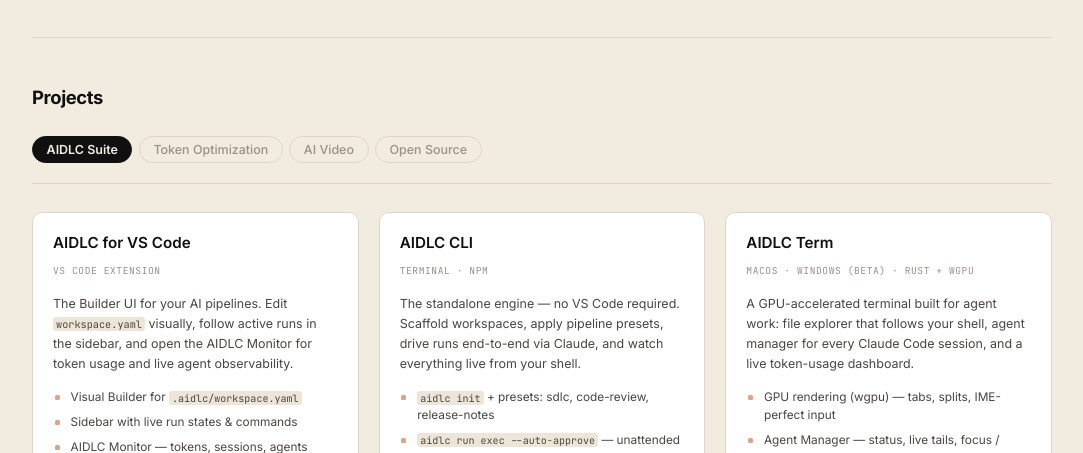
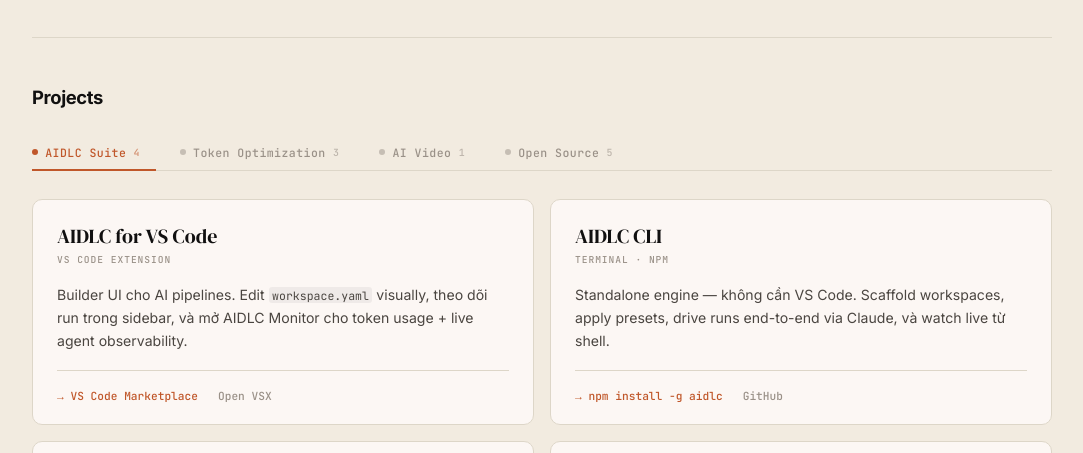
Before and after one commit to hueanmy/hueanmy.github.io, an Astro site: page / in a window 1280 px wide. Both pictures are taken after a click on the tab "Projects". Shown: the part 347-800 px from the top of the page, without its empty margins (98-1181 px from the left). Built offline with nearby package versions, Linux system fonts and the light colour scheme; Astro itself is replaced by a stand-in of ours.

Commit message:
redesign: AIDLC Suite cards & cat-nav to serif/mono editorial style

```diff
--- a/src/components/AIDLCSuite.astro
+++ b/src/components/AIDLCSuite.astro
@@ -1,95 +1,58 @@
 ---
-// AIDLC Suite — product cards adapted to site beige theme
+// AIDLC Suite — editorial card style
 ---
 
 <div class="aidlc-grid">
 
   <!-- VS Code Extension -->
   <div class="ac-card">
-    <div class="ac-head">
-      <h3>AIDLC for VS Code</h3>
+    <div class="ac-body">
+      <h3 class="ac-title">AIDLC for VS Code</h3>
       <span class="ac-kind">VS Code Extension</span>
+      <p class="ac-desc">Builder UI cho AI pipelines. Edit <code>workspace.yaml</code> visually, theo dõi run trong sidebar, và mở AIDLC Monitor cho token usage + live agent observability.</p>
     </div>
-    <p class="ac-desc">The Builder UI for your AI pipelines. Edit <code>workspace.yaml</code> visually, follow active runs in the sidebar, and open the AIDLC Monitor for token usage and live agent observability.</p>
-    <ul class="ac-features">
-      <li>Visual Builder for <code>.aidlc/workspace.yaml</code></li>
-      <li>Sidebar with live run states &amp; commands</li>
-      <li>AIDLC Monitor — tokens, sessions, agents</li>
-      <li>Session-insights dashboard from Claude transcripts</li>
-    </ul>
-    <div class="ac-actions">
-      <a class="ac-btn ac-btn-primary" href="https://marketplace.visualstudio.com/items?itemName=hueanmy.aidlc" target="_blank" rel="noopener">
-        Install from VS Code Marketplace
-      </a>
-      <a class="ac-btn ac-btn-ghost" href="https://open-vsx.org/extension/hueanmy/aidlc" target="_blank" rel="noopener">Install from Open VSX</a>
+    <div class="ac-footer">
+      <a class="ac-link ac-link--primary" href="https://marketplace.visualstudio.com/items?itemName=hueanmy.aidlc" target="_blank" rel="noopener">&rarr;&nbsp;VS Code Marketplace</a>
+      <a class="ac-link" href="https://open-vsx.org/extension/hueanmy/aidlc" target="_blank" rel="noopener">Open VSX</a>
     </div>
   </div>
 
   <!-- CLI -->
   <div class="ac-card">
-    <div class="ac-head">
-      <h3>AIDLC CLI</h3>
-      <span class="ac-kind">Terminal · npm</span>
+    <div class="ac-body">
+      <h3 class="ac-title">AIDLC CLI</h3>
+      <span class="ac-kind">Terminal &middot; npm</span>
+      <p class="ac-desc">Standalone engine — không cần VS Code. Scaffold workspaces, apply presets, drive runs end-to-end via Claude, và watch live từ shell.</p>
     </div>
-    <p class="ac-desc">The standalone engine — no VS Code required. Scaffold workspaces, apply pipeline presets, drive runs end-to-end via Claude, and watch everything live from your shell.</p>
-    <ul class="ac-features">
-      <li><code>aidlc init</code> + presets: sdlc, code-review, release-notes</li>
-      <li><code>aidlc run exec --auto-approve</code> — unattended runs</li>
-      <li><code>aidlc watch</code> / <code>tail</code> — live run table &amp; stream</li>
-      <li><code>aidlc dashboard</code> — browser UI on localhost</li>
-    </ul>
-    <div class="ac-actions">
-      <a class="ac-btn ac-btn-primary" href="https://github.com/aidlc-io/aidlc/tree/main/packages/cli" target="_blank" rel="noopener">
-        npm install -g aidlc
-      </a>
-      <a class="ac-btn ac-btn-ghost" href="https://www.npmjs.com/package/aidlc" target="_blank" rel="noopener">View on npm</a>
-      <a class="ac-btn ac-btn-ghost" href="https://github.com/aidlc-io/aidlc" target="_blank" rel="noopener">Source on GitHub</a>
+    <div class="ac-footer">
+      <a class="ac-link ac-link--primary" href="https://www.npmjs.com/package/aidlc" target="_blank" rel="noopener">&rarr;&nbsp;npm install -g aidlc</a>
+      <a class="ac-link" href="https://github.com/aidlc-io/aidlc" target="_blank" rel="noopener">GitHub</a>
     </div>
   </div>
 
   <!-- AIDLC Term -->
   <div class="ac-card">
-    <div class="ac-head">
-      <h3>AIDLC Term</h3>
-      <span class="ac-kind">macOS · Windows (beta) · Rust + wgpu</span>
+    <div class="ac-body">
+      <h3 class="ac-title">AIDLC Term</h3>
+      <span class="ac-kind">macOS &middot; Windows Beta &middot; Rust + wgpu</span>
+      <p class="ac-desc">GPU-accelerated terminal cho agent work: file explorer theo shell, agent manager cho mọi Claude Code session, và live token-usage dashboard.</p>
     </div>
-    <p class="ac-desc">A GPU-accelerated terminal built for agent work: file explorer that follows your shell, agent manager for every Claude Code session, and a live token-usage dashboard.</p>
-    <ul class="ac-features">
-      <li>GPU rendering (wgpu) — tabs, splits, IME-perfect input</li>
-      <li>Agent Manager — status, live tails, focus / interrupt</li>
-      <li>Usage Dashboard — burn rate &amp; limit prediction</li>
-      <li>File tree follows the shell's cwd</li>
-      <li>Native shortcuts — ⌘ on macOS, Ctrl+Shift on Windows</li>
-    </ul>
-    <div class="ac-actions">
-      <a class="ac-btn ac-btn-primary" href="https://github.com/aidlc-io/aidlc-io.github.io/releases/download/term-v0.3.2/AIDLC-Term-0.3.2.dmg">
-        Download for macOS <span class="ac-sub">v0.3.2 · 5.5 MB</span>
-      </a>
-      <a class="ac-btn ac-btn-ghost" href="https://github.com/aidlc-io/aidlc-io.github.io/releases/download/term-v0.3.2/AIDLC-Term-0.3.2-windows.zip">
-        Download for Windows <span class="ac-sub">v0.3.2 · 5.3 MB</span>
-      </a>
-      <p class="ac-note">macOS: not notarized — first launch via System Settings → Privacy &amp; Security → Open Anyway. Windows is in beta.</p>
+    <div class="ac-footer">
+      <a class="ac-link ac-link--primary" href="https://github.com/aidlc-io/aidlc-io.github.io/releases/download/term-v0.3.2/AIDLC-Term-0.3.2.dmg">&rarr;&nbsp;Download macOS</a>
+      <a class="ac-link" href="https://github.com/aidlc-io/aidlc-io.github.io/releases/download/term-v0.3.2/AIDLC-Term-0.3.2-windows.zip">Windows (beta)</a>
     </div>
   </div>
 
   <!-- AIDLC TestAgent -->
   <div class="ac-card">
-    <div class="ac-head">
-      <h3>AIDLC TestAgent</h3>
-      <span class="ac-kind">CLI · npm · TypeScript</span>
+    <div class="ac-body">
+      <h3 class="ac-title">AIDLC TestAgent</h3>
+      <span class="ac-kind">CLI &middot; npm &middot; TypeScript</span>
+      <p class="ac-desc">Open-source AI test agent cho web, desktop, API &amp; mobile. Point vào target, approve plan, nhận về test suite chạy được. Không telemetry, không cần API key.</p>
     </div>
-    <p class="ac-desc">Open-source AI test agent for web, desktop, API &amp; mobile. Point it at a target, approve the plan, get a passing test suite. No telemetry, no model API keys required.</p>
-    <ul class="ac-features">
-      <li>Supports web, desktop, API &amp; mobile targets</li>
-      <li>Approve the generated test plan before execution</li>
-      <li>No telemetry, no external model API keys</li>
-      <li>Outputs a runnable test suite you own</li>
-    </ul>
-    <div class="ac-actions">
-      <a class="ac-btn ac-btn-primary" href="https://www.npmjs.com/package/aidlc-testagent" target="_blank" rel="noopener">
-        npm install -g aidlc-testagent
-      </a>
-      <a class="ac-btn ac-btn-ghost" href="https://github.com/aidlc-io/aidlc-testagent" target="_blank" rel="noopener">Source on GitHub</a>
+    <div class="ac-footer">
+      <a class="ac-link ac-link--primary" href="https://www.npmjs.com/package/aidlc-testagent" target="_blank" rel="noopener">&rarr;&nbsp;npm install -g aidlc-testagent</a>
+      <a class="ac-link" href="https://github.com/aidlc-io/aidlc-testagent" target="_blank" rel="noopener">GitHub</a>
     </div>
   </div>
 
@@ -98,121 +61,77 @@
 <style>
   .aidlc-grid {
     display: grid;
-    grid-template-columns: repeat(3, 1fr);
-    gap: 1.25rem;
+    grid-template-columns: repeat(2, 1fr);
+    gap: 1rem;
   }
-  @media (max-width: 900px) { .aidlc-grid { grid-template-columns: repeat(2, 1fr); } }
-  @media (max-width: 560px) { .aidlc-grid { grid-template-columns: 1fr; } }
+  @media (max-width: 640px) { .aidlc-grid { grid-template-columns: 1fr; } }
 
   .ac-card {
-    background: var(--bg-card);
+    background: color-mix(in srgb, var(--accent) 5%, var(--bg-card));
     border: 1px solid var(--border);
     border-radius: 10px;
-    padding: 1.25rem 1.25rem 1.1rem;
+    padding: 1.5rem 1.5rem 1.2rem;
     display: flex;
     flex-direction: column;
-    transition: box-shadow 150ms ease, transform 150ms ease;
+    gap: 0;
+    transition: box-shadow 150ms ease;
   }
-  .ac-card:hover {
-    box-shadow: 0 4px 20px rgba(0,0,0,0.07);
-    transform: translateY(-2px);
+  .ac-card:hover { box-shadow: 0 4px 20px rgba(0,0,0,0.06); }
+
+  .ac-body { flex: 1; margin-bottom: 1.1rem; }
+
+  .ac-title {
+    font-family: var(--font-serif);
+    font-size: 1.25rem;
+    font-weight: 400;
+    color: var(--fg);
+    margin: 0 0 0.3rem;
+    line-height: 1.2;
   }
 
-  .ac-head {
-    margin-bottom: 0.75rem;
-  }
-  .ac-head h3 {
-    font-size: 0.95rem;
-    font-weight: 600;
-    color: var(--fg);
-    margin: 0 0 0.2rem;
-    line-height: 1.3;
-  }
   .ac-kind {
+    display: block;
     font-family: var(--font-mono);
     font-size: 0.6rem;
+    font-weight: 500;
+    letter-spacing: 0.1em;
+    text-transform: uppercase;
     color: var(--fg-muted);
-    letter-spacing: 0.06em;
-    text-transform: uppercase;
+    margin-bottom: 0.9rem;
   }
 
   .ac-desc {
-    font-size: 0.78rem;
+    font-size: 0.88rem;
     color: var(--fg-dim);
-    line-height: 1.6;
-    margin-bottom: 0.75rem;
+    line-height: 1.65;
+    margin: 0;
   }
   .ac-desc code {
     font-family: var(--font-mono);
     font-size: 0.82em;
-    background: var(--bg-subtle);
+    background: rgba(0,0,0,0.05);
     border-radius: 3px;
     padding: 0.05em 0.3em;
-    color: var(--fg-dim);
   }
 
-  .ac-features {
-    list-style: none;
-    margin: 0 0 1rem;
-    padding: 0;
-    flex: 1;
-  }
-  .ac-features li {
-    font-size: 0.74rem;
-    color: var(--fg-dim);
-    padding: 0.22rem 0 0.22rem 1.1rem;
-    position: relative;
-    line-height: 1.5;
-  }
-  .ac-features li::before {
-    content: '';
-    position: absolute;
-    left: 0.1rem;
-    top: 0.6rem;
-    width: 5px; height: 5px;
-    border-radius: 1.5px;
-    background: var(--accent);
-    opacity: 0.55;
-  }
-  .ac-features code {
-    font-family: var(--font-mono);
-    font-size: 0.85em;
-    background: var(--bg-subtle);
-    border-radius: 3px;
-    padding: 0.05em 0.3em;
-    color: var(--fg-dim);
+  .ac-footer {
+    display: flex;
+    align-items: center;
+    gap: 1.25rem;
+    padding-top: 1rem;
+    border-top: 1px solid var(--border);
   }
 
-  .ac-actions {
-    display: flex;
-    flex-direction: column;
-    gap: 0.45rem;
-    margin-top: auto;
+  .ac-link {
+    font-family: var(--font-mono);
+    font-size: 0.7rem;
+    font-weight: 500;
+    color: var(--fg-muted);
+    text-decoration: none;
+    transition: color 120ms;
+    white-space: nowrap;
   }
-  .ac-btn {
-    display: flex;
-    align-items: center;
-    justify-content: center;
-    gap: 0.4rem;
-    border-radius: 6px;
-    padding: 0.5rem 0.9rem;
-    font-family: var(--font-sans);
-    font-size: 0.74rem;
-    font-weight: 600;
-    text-decoration: none;
-    transition: background 120ms, border-color 120ms;
-    border: none;
-    cursor: pointer;
-  }
-  .ac-btn-primary { background: var(--accent); color: #fff; }
-  .ac-btn-primary:hover { background: var(--accent-hover); }
-  .ac-btn-ghost {
-    background: var(--bg-subtle);
-    color: var(--fg-dim);
-    border: 1px solid var(--border);
-  }
-  .ac-btn-ghost:hover { border-color: var(--fg-muted); color: var(--fg); }
-
-  .ac-sub { font-weight: 400; opacity: 0.75; font-size: 0.66rem; }
-  .ac-note { font-size: 0.63rem; color: var(--fg-muted); line-height: 1.5; margin: 0; text-align: center; }
+  .ac-link:hover { color: var(--fg); }
+  .ac-link--primary { color: var(--accent); }
+  .ac-link--primary:hover { color: var(--accent-hover); }
 </style>
--- a/src/pages/index.astro
+++ b/src/pages/index.astro
@@ -65,33 +65,43 @@
     <p class="section-title">Projects</p>
 
     <!-- Category sub-tabs -->
-    <div class="cat-nav">
-      <button class="cat-btn active" data-cat="aidlc">AIDLC Suite</button>
-      {tokenTools.length > 0 && <button class="cat-btn" data-cat="tokens">Token Optimization</button>}
-      {shorts.length > 0 && <button class="cat-btn" data-cat="video">AI Video</button>}
-      {projects.length > 0 && <button class="cat-btn" data-cat="oss">Open Source</button>}
-    </div>
+    <nav class="cat-nav">
+      <button class="cat-btn active" data-cat="aidlc">
+        <span class="cat-dot"></span>AIDLC Suite <span class="cat-count">4</span>
+      </button>
+      {tokenTools.length > 0 && (
+        <button class="cat-btn" data-cat="tokens">
+          <span class="cat-dot"></span>Token Optimization <span class="cat-count">{tokenTools.length}</span>
+        </button>
+      )}
+      {shorts.length > 0 && (
+        <button class="cat-btn" data-cat="video">
+          <span class="cat-dot"></span>AI Video <span class="cat-count">{shorts.length}</span>
+        </button>
+      )}
+      {projects.length > 0 && (
+        <button class="cat-btn" data-cat="oss">
+          <span class="cat-dot"></span>Open Source <span class="cat-count">{projects.length}</span>
+        </button>
+      )}
+    </nav>
 
-    <!-- AIDLC Suite — default -->
     <section class="cat-panel" data-cat-panel="aidlc">
       <AIDLCSuite />
     </section>
 
-    <!-- Token Optimization -->
     {tokenTools.length > 0 && (
       <section class="cat-panel" data-cat-panel="tokens" hidden>
         <div class="card-grid">{tokenTools.map(t => <ProjectCard {...t.data} />)}</div>
       </section>
     )}
 
-    <!-- AI Video Generators -->
     {shorts.length > 0 && (
       <section class="cat-panel" data-cat-panel="video" hidden>
         <div class="card-grid">{shorts.map(s => <ProjectCard {...s.data} />)}</div>
       </section>
     )}
 
-    <!-- Open Source -->
     {projects.length > 0 && (
       <section class="cat-panel" data-cat-panel="oss" hidden>
         <div class="card-grid">{projects.map(p => <ProjectCard {...p.data} />)}</div>
@@ -119,29 +129,54 @@
 </Layout>
 
 <style>
+  /* Category nav */
   .cat-nav {
     display: flex;
     flex-wrap: wrap;
-    gap: 0.4rem;
+    align-items: center;
+    gap: 0;
     margin-bottom: 1.75rem;
-    padding-bottom: 1.25rem;
     border-bottom: 1px solid var(--border);
   }
+
   .cat-btn {
+    display: inline-flex;
+    align-items: center;
+    gap: 0.45rem;
     background: none;
-    border: 1px solid var(--border);
-    font-family: var(--font-sans);
-    font-size: 0.78rem;
+    border: none;
+    border-bottom: 2px solid transparent;
+    margin-bottom: -1px;
+    font-family: var(--font-mono);
+    font-size: 0.72rem;
     font-weight: 500;
+    letter-spacing: 0.04em;
     color: var(--fg-muted);
-    padding: 0.3rem 0.85rem;
-    border-radius: 999px;
+    padding: 0.55rem 1rem 0.55rem 0;
+    margin-right: 1.5rem;
     cursor: pointer;
-    transition: color 120ms, background 120ms, border-color 120ms;
+    transition: color 120ms, border-color 120ms;
     white-space: nowrap;
   }
-  .cat-btn:hover  { color: var(--fg); border-color: var(--fg-dim); }
-  .cat-btn.active { background: var(--fg); color: var(--bg); border-color: var(--fg); font-weight: 600; }
+  .cat-btn:hover { color: var(--fg); }
+  .cat-btn.active {
+    color: var(--accent);
+    border-bottom-color: var(--accent);
+  }
+
+  .cat-dot {
+    width: 6px; height: 6px;
+    border-radius: 50%;
+    background: currentColor;
+    opacity: 0.5;
+    flex-shrink: 0;
+  }
+  .cat-btn.active .cat-dot { opacity: 1; }
+
+  .cat-count {
+    font-size: 0.62rem;
+    opacity: 0.6;
+  }
 
   .cat-panel { animation: fade-in 130ms ease both; }
 </style>
```
